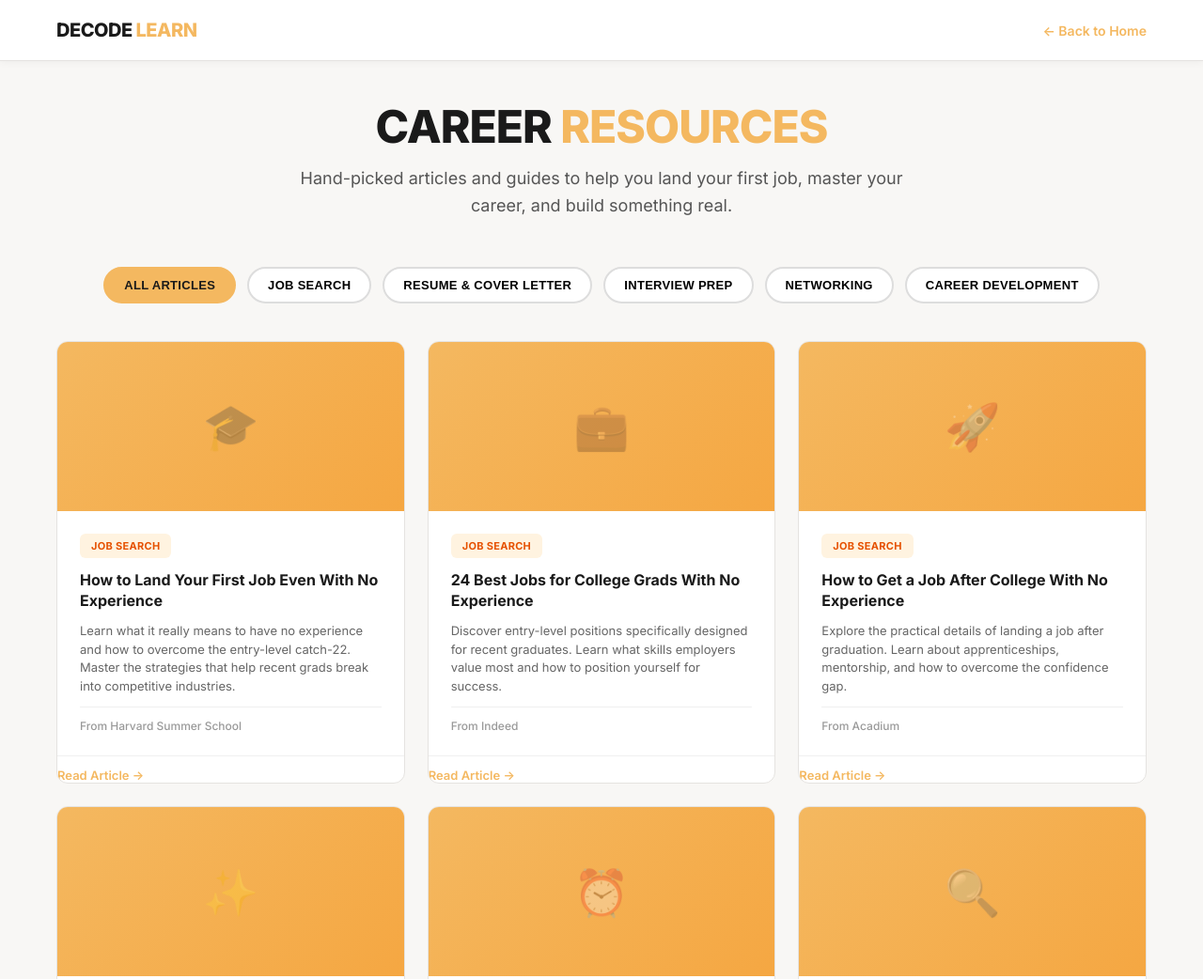
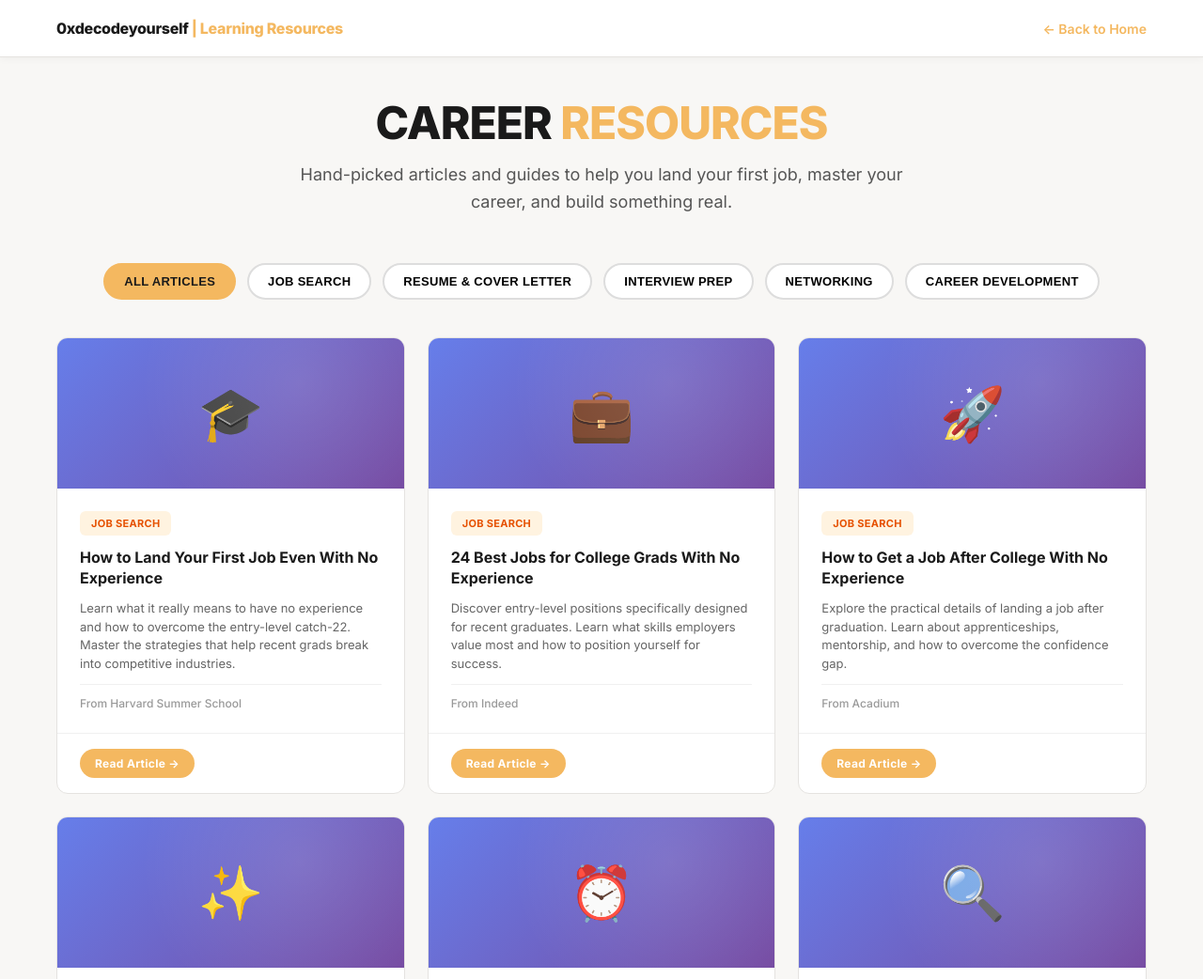
Before and after one commit to 09-sodev/09-sodev.github.io, a website: page articles.html in a window 1280 px wide. Shown: the top 1042 px of the page at 94% size. Drawn offline with Linux system fonts and the light colour scheme.

Commit message:
Fix branding: 0xdecodeyourself | Learning Resources, article card thumbnails, Read Article button

```diff
--- a/articles.html
+++ b/articles.html
@@ -39,10 +39,9 @@
         }
 
         .logo {
-            font-size: 20px;
+            font-size: 16px;
             font-weight: 800;
-            text-transform: uppercase;
-            letter-spacing: -0.5px;
+            letter-spacing: -0.3px;
         }
 
         .logo .accent {
@@ -152,14 +151,29 @@
 
         .article-image {
             width: 100%;
-            height: 180px;
-            background: linear-gradient(135deg, #F4B860 0%, #f5a742 100%);
+            height: 160px;
             display: flex;
             align-items: center;
             justify-content: center;
-            font-size: 48px;
-            color: rgba(255,255,255,0.3);
+            font-size: 56px;
+            position: relative;
+            overflow: hidden;
         }
+
+        .article-image::before {
+            content: '';
+            position: absolute;
+            inset: 0;
+            opacity: 0.12;
+            background: radial-gradient(circle at 70% 30%, #fff 0%, transparent 60%);
+        }
+
+        .article-image[data-cat="job-search"]   { background: linear-gradient(135deg, #667eea 0%, #764ba2 100%); }
+        .article-image[data-cat="resume"]         { background: linear-gradient(135deg, #f093fb 0%, #f5576c 100%); }
+        .article-image[data-cat="interview"]      { background: linear-gradient(135deg, #4facfe 0%, #00f2fe 100%); }
+        .article-image[data-cat="networking"]     { background: linear-gradient(135deg, #43e97b 0%, #38f9d7 100%); }
+        .article-image[data-cat="career"]         { background: linear-gradient(135deg, #F4B860 0%, #f5784a 100%); }
+        .article-image[data-cat="default"]        { background: linear-gradient(135deg, #F4B860 0%, #f5a742 100%); }
 
         .article-content {
             padding: 24px;
@@ -206,23 +220,31 @@
 
         .article-footer {
             display: flex;
-            justify-content: space-between;
+            justify-content: flex-start;
             align-items: center;
-            padding-top: 12px;
+            padding: 16px 24px;
             border-top: 1px solid #f0f0f0;
             margin-top: auto;
         }
 
         .read-link {
-            color: #F4B860;
+            display: inline-flex;
+            align-items: center;
+            gap: 6px;
+            color: #ffffff;
+            background: #F4B860;
             text-decoration: none;
-            font-weight: 600;
-            font-size: 13px;
-            transition: opacity 0.2s;
+            font-weight: 700;
+            font-size: 12px;
+            letter-spacing: 0.3px;
+            padding: 8px 16px;
+            border-radius: 20px;
+            transition: background 0.2s, transform 0.15s;
         }
 
         .read-link:hover {
-            opacity: 0.8;
+            background: #e6a84e;
+            transform: translateY(-1px);
         }
 
         /* Stats Section */
@@ -295,7 +317,7 @@
     <header>
         <div class="header-content">
             <div class="logo">
-                <span>DECODE</span> <span class="accent">LEARN</span>
+                <span>0xdecodeyourself</span><span class="accent"> | Learning Resources</span>
             </div>
             <a href="/" class="back-link">← Back to Home</a>
         </div>
@@ -587,7 +609,7 @@
             const grid = document.getElementById('articlesGrid');
             grid.innerHTML = articlesToRender.map(article => `
                 <div class="article-card" data-category="${article.category}">
-                    <div class="article-image">${article.icon}</div>
+                    <div class="article-image" data-cat="${article.category || 'default'}">${article.icon}</div>
                     <div class="article-content">
                         <span class="article-category">${getCategoryLabel(article.category)}</span>
                         <h3 class="article-title">${article.title}</h3>
```
